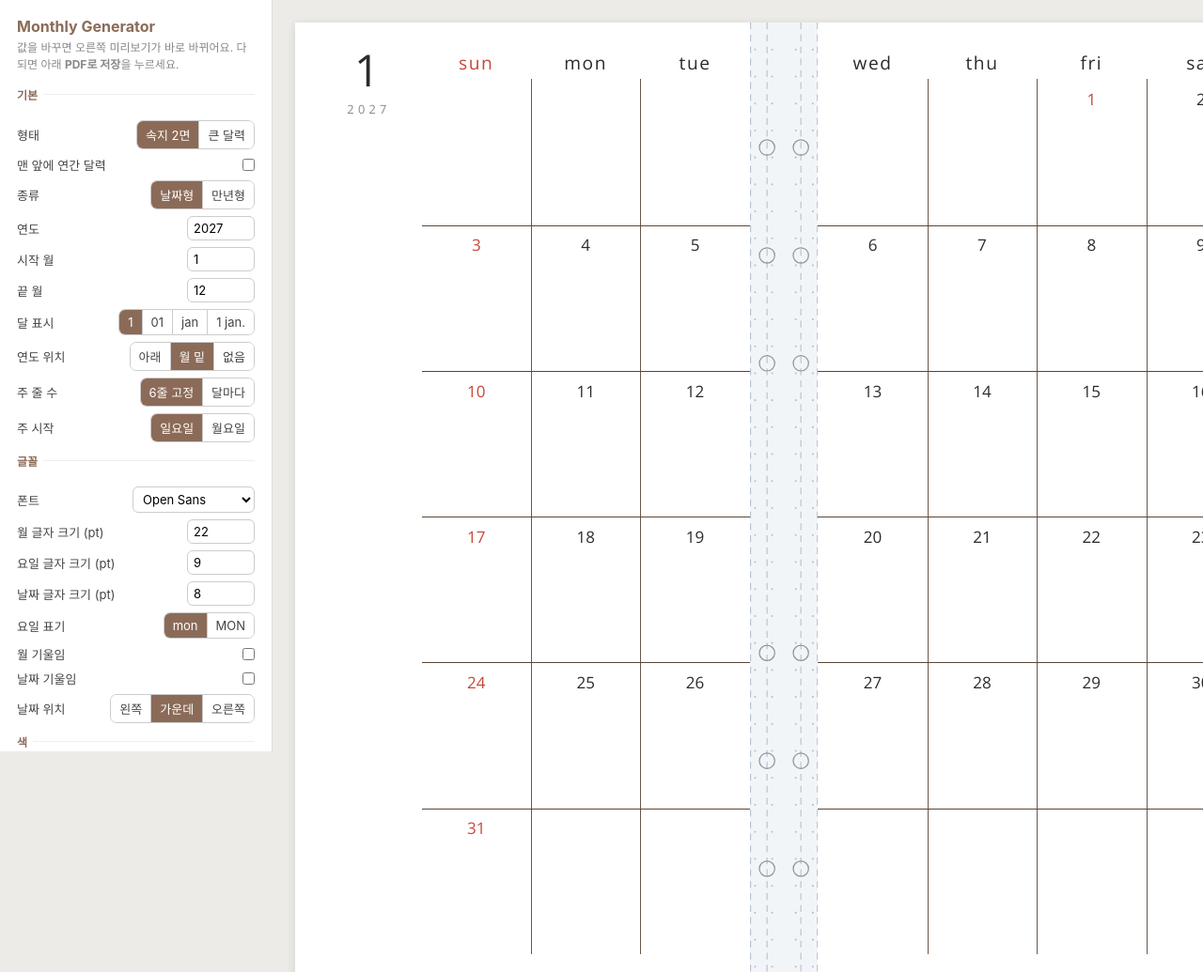
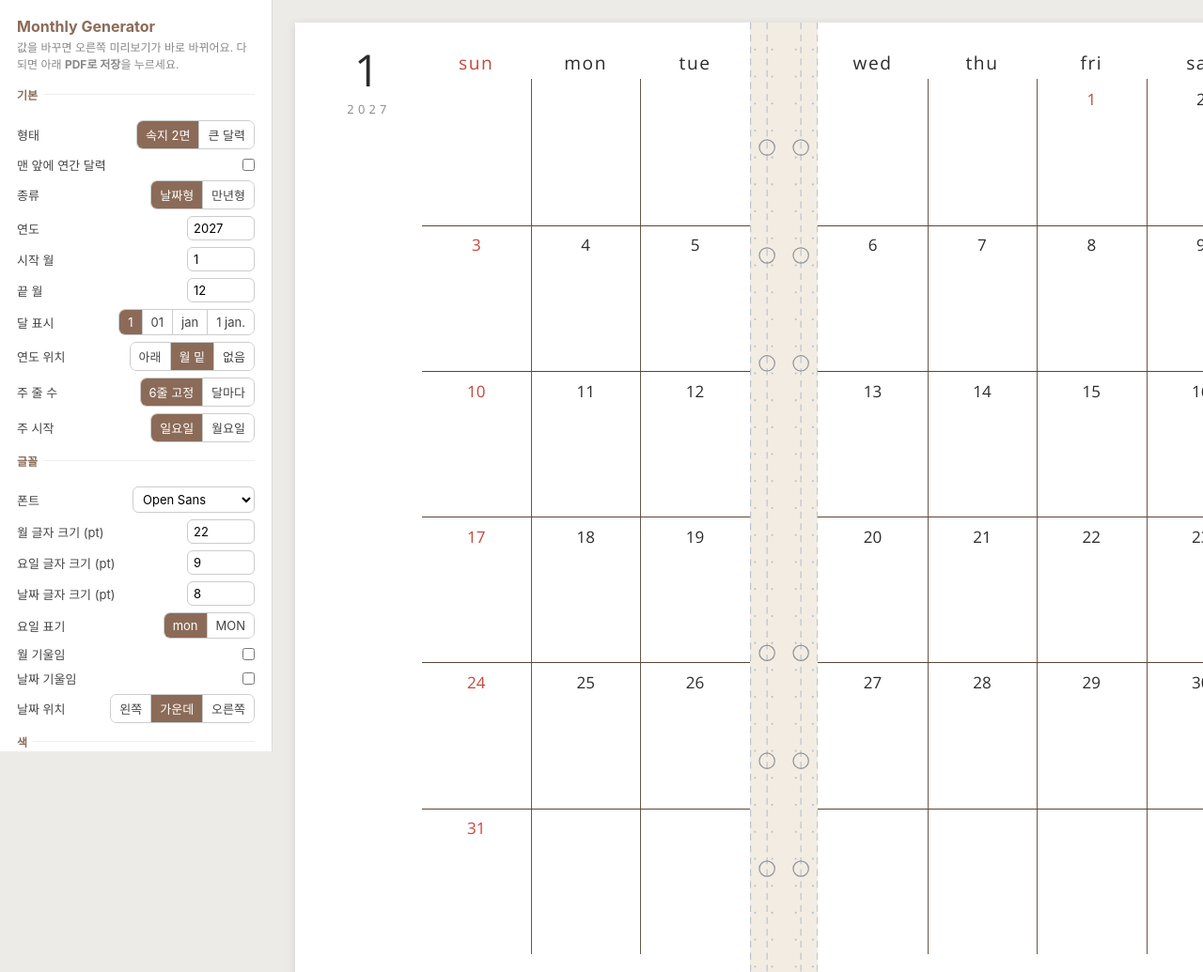
Before and after one commit to MOV-IE/monthly-generator, a plain HTML site: page index.html in a window 1280 px wide. Shown: the top 1035 px of the page at 94% size. Drawn offline with Linux system fonts and the light colour scheme.

Commit message:
Make the ring-area background beige (#5)
Claude-Session: https://claude.ai/code/session_01NP1betRcKkkrsVRVWCmt3n

Co-authored-by: Claude <noreply@anthropic.com>

```diff
--- a/index.html
+++ b/index.html
@@ -277,7 +277,7 @@ function ringSvg(len, band, edgeFirst, horizontal, pos) {
   const r = Math.min(5, band * .45) / 2;
   const holes = RING_HOLES.map(d => { const [x, y] = pt(len / 2 + d, vc); return `<circle cx="${x}" cy="${y}" r="${r}"/>`; }).join('');
   return `<svg class="ringsvg" viewBox="0 0 ${W} ${H}" style="width:${W}mm;height:${H}mm;${pos}">`
-    + `<rect width="${W}" height="${H}" fill="#f2f5f8"/>`
+    + `<rect width="${W}" height="${H}" fill="#f3ece2"/>`
     + `<path d="${ln(vi + s * .1)}${ln(vc)}" stroke="#b4bfcd" stroke-width=".18" stroke-dasharray="1.2 .9" fill="none"/>`
     + `<g fill="#b4bfcd">${dots}</g>`
     + `<g fill="none" stroke="#8d939a" stroke-width=".2">${holes}</g></svg>`;
```
